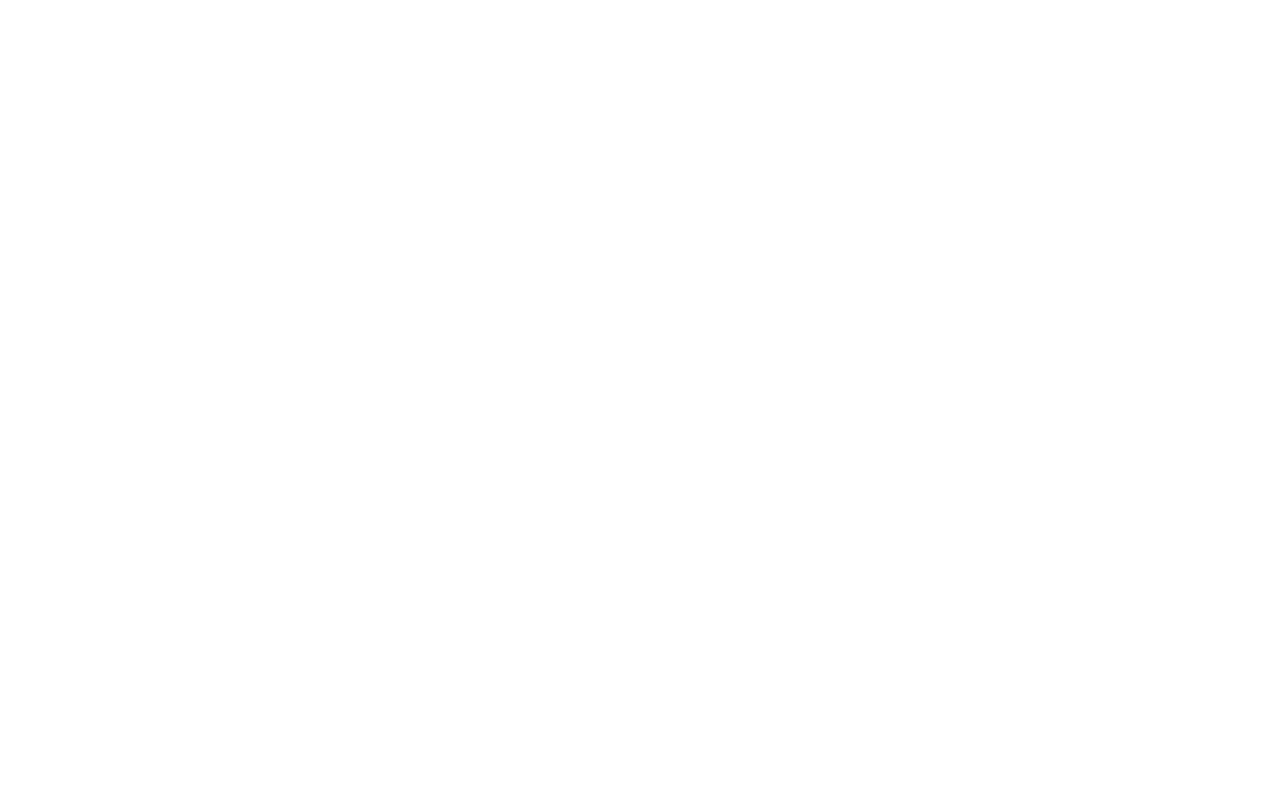
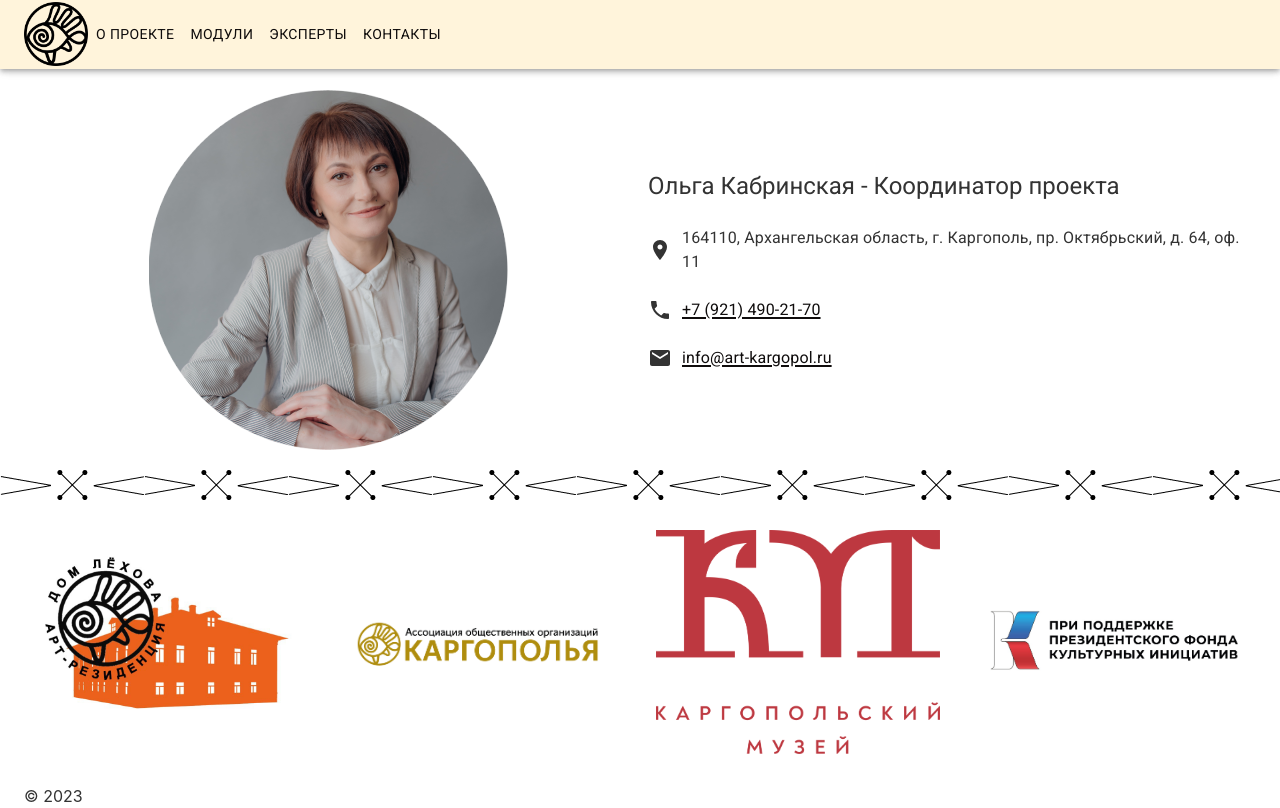
Before and after one commit to gessdead/art-residence-kargopol, a Gatsby site: page /contacts in a window 1280 px wide. Before the commit this address had no page. Built offline with nearby package versions, Linux system fonts and the light colour scheme; Gatsby itself is replaced by a stand-in of ours.

Commit message:
add contacts page

```diff
--- a/src/components/AppBar.tsx
+++ b/src/components/AppBar.tsx
@@ -23,7 +23,7 @@
     url: '/'
 }, {
     text: 'Контакты',
-    url: '/'
+    url: '/contacts'
 }];
 
 function ResponsiveAppBar() {
--- a/src/components/FooterNew.tsx
+++ b/src/components/FooterNew.tsx
@@ -1,8 +1,22 @@
 import * as React from 'react';
 import { StaticImage } from 'gatsby-plugin-image';
 import { Container, Grid } from '@mui/material';
+import { graphql, useStaticQuery } from 'gatsby';
 
-const Footer = () => (
+const Footer = () => {
+    const bgImage = useStaticQuery(graphql`query getSeparator {
+        file(relativePath: {eq: "footer/separator.png"}) {
+            childImageSharp {
+                original {
+                src
+                }
+            }
+        }
+      }`)
+
+    return (
+        <div>
+            <div style={{ width: '100%', height: '30px', backgroundImage: `url(${bgImage.file.childImageSharp.original.src})`}}></div>
             <Container maxWidth='xl'>
                 <Grid container
                     spacing={4}
@@ -57,6 +71,8 @@
                 © {new Date().getFullYear()}
 
             </Container>
+        </div>
     )
+}
 
 export default Footer;
--- a/src/components/Promo/Promo.tsx
+++ b/src/components/Promo/Promo.tsx
@@ -13,8 +13,6 @@
         file(relativePath: {eq: "main/leha.jpg"}) {
             childImageSharp {
             original {
-              width
-              height
               src
             }
             }
--- /dev/null
+++ b/src/pages/contacts.tsx
@@ -0,0 +1,75 @@
+import * as React from "react";
+
+import { graphql, useStaticQuery } from "gatsby";
+import { Container, Grid, Typography } from "@mui/material";
+import Layout from "../components/layout";
+import Seo from "../components/seo";
+import { StaticImage } from "gatsby-plugin-image";
+
+import PhoneIcon from '@mui/icons-material/Phone';
+import PlaceIcon from '@mui/icons-material/Place';
+import EmailIcon from '@mui/icons-material/Email';
+
+const ContactsPage = () => {
+    return (
+        <Layout>
+            <Container maxWidth='xl' sx={{ paddingTop: "70px" }}>
+                <Grid
+                    container
+                    spacing={2}
+                    justifyContent="center"
+                    alignItems="center"
+                    sx={{ display: 'flex', padding: '20px 0' }}>
+                    <Grid item xs={12} sm={6} sx={{ display: 'flex', flexFlow: 'row nowrap', justifyContent: 'center' }}>
+                        <StaticImage
+                            src="../images/contacts/olga.png"
+                            loading="lazy"
+                            layout="fullWidth"
+                            style={{ width: '360px', height: '360px' }}
+                            quality={95}
+                            formats={["auto", "webp"]}
+                            alt="Дом Лехова"
+                        />
+                    </Grid>
+                    <Grid item xs={12} md={6}>
+                        <Typography variant="h5">
+                            Ольга Кабринская - Координатор проекта
+                        </Typography>
+                        <br/>
+                        <Typography variant="body1">
+                            <div style={{ display: 'flex', alignItems: 'center' }}>
+                                <PlaceIcon />
+                                <span style={{ marginLeft: '10px'}}>
+                                    164110, Архангельская область,
+                                    г. Каргополь, пр. Октябрьский, д. 64, оф. 11
+                                </span>
+                            </div>
+                            <br/>
+                            <div style={{ display: 'flex', alignItems: 'center' }}>
+                                <PhoneIcon />
+                                <a href='tel:+79214902170' style={{ marginLeft: '10px'}}>
+                                    +7 (921) 490-21-70
+                                </a>
+                            </div>
+                            <br/>
+                            <div style={{ display: 'flex', alignItems: 'center' }}>
+                                <EmailIcon />
+                                <a href='mailto:info@art-kargopol.ru' style={{ marginLeft: '10px'}}>
+                                    info@art-kargopol.ru
+                                </a>
+                            </div>
+
+                        </Typography>
+                    </Grid>
+
+                </Grid>
+            </Container>
+        </Layout>
+      )
+
+}
+
+export const Head = () => <Seo title="Контакты" />
+
+
+export default ContactsPage;
```
Also changed, not shown: src/images/contacts/olga.png (added), src/images/footer/separator.png (added). Lines whose indentation alone changed are shown as unchanged.
